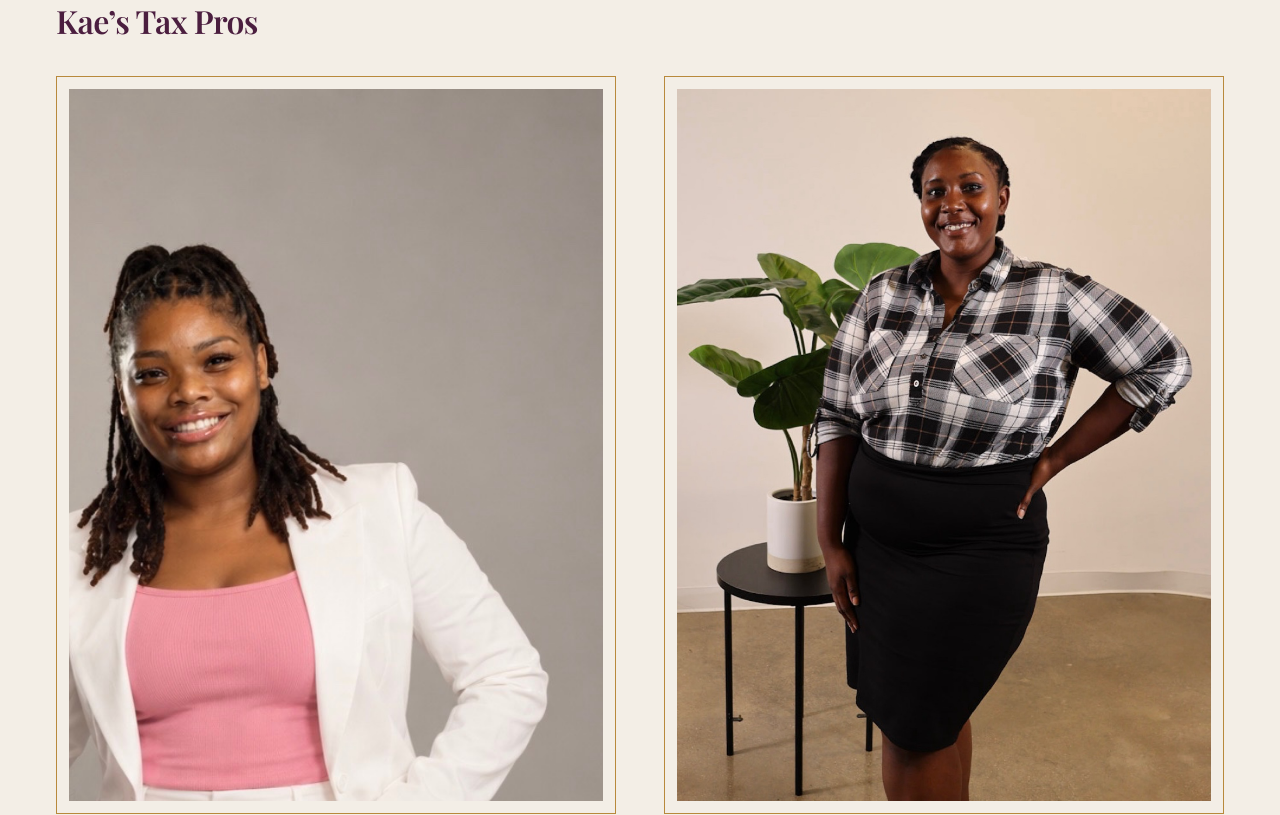
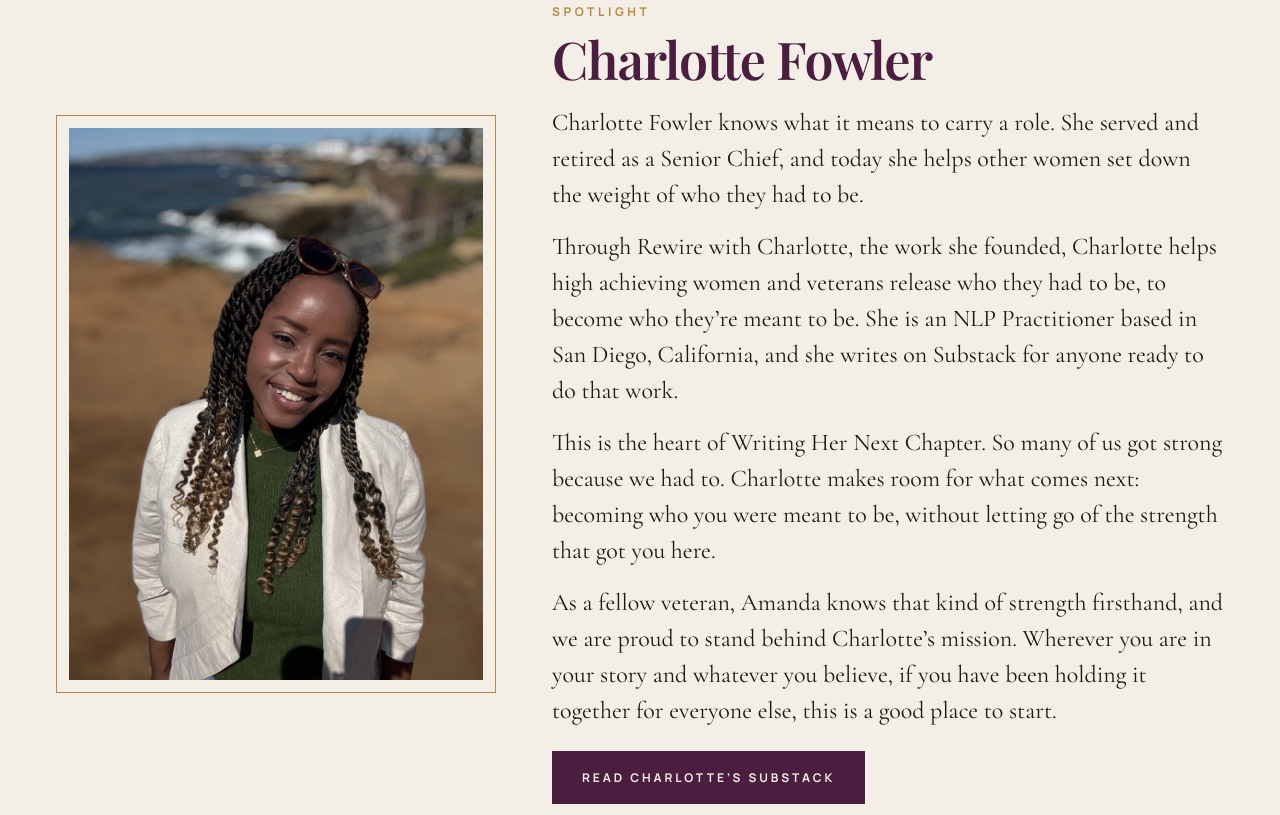
Before and after one commit to whatwebuildfromhere/whatwebuildfromhere.github.io, a plain HTML site: page spotlights.html in a window 1280 px wide. Shown: the part 1513-2328 px from the top of the page. Drawn offline with nearby package versions, Linux system fonts and the light colour scheme; a web font is replaced by a local one.

Commit message:
Add a Women We Support spotlight for Charlotte Fowler (#27)
* Add a Women We Support spotlight for Charlotte Fowler.

Local only. Homepage card and spotlights.html#charlotte story, with her Substack as the button. Not for publish until Amanda approves.

* Describe Charlotte Fowler's photo in the alt text.

Match the other Women We Support portraits with a short, factual description of the photo.

```diff
--- a/spotlights.html
+++ b/spotlights.html
@@ -26,12 +26,14 @@ section{padding:110px 56px} .lbl{display:flex;gap:18px;align-items:baseline;font
 .spotline{font-family:'Playfair Display',serif;font-style:italic;font-weight:500;font-size:24px;line-height:1.35;color:#B8893B;margin:14px 0 0}
 .spotbody{font-family:'Cormorant Garamond',serif;font-size:24px;line-height:1.5;margin:20px 0 22px}
 .spotbody a{color:#4B1E3F}
+.spotstory{font-family:'Cormorant Garamond',serif;font-size:24px;line-height:1.5;margin:20px 0 22px}
+.spotstory p+p{margin-top:16px}
 .spottags{display:flex;flex-wrap:wrap;gap:10px;margin:0 0 28px}
 .spottags span{border:1px solid #B8893B;color:#4B1E3F;padding:8px 14px;font-family:Manrope,sans-serif;font-size:11px;letter-spacing:.18em;text-transform:uppercase;font-weight:700}
 .bizacts{display:flex;flex-wrap:wrap;gap:12px;align-items:center}
 .spot .bizacts .btn{margin:0}
 #business .spot + .spot{margin-top:72px}
-#kore,#eva{scroll-margin-top:24px}
+#kore,#eva,#charlotte{scroll-margin-top:24px}
 .kaes-team{margin-top:72px}
 #business h3.kaes-heading{font-family:'Playfair Display',serif;font-weight:600;font-size:32px;line-height:1.15;letter-spacing:-.02em;color:#4B1E3F;margin:0 0 36px}
 .kaes-grid{display:grid;grid-template-columns:1fr 1fr;gap:48px;align-items:start}
@@ -84,7 +86,7 @@ footer h5{font-size:11px;letter-spacing:.28em;text-transform:uppercase;color:#B8
   section { padding: 64px 22px; }
   .lbl { margin-bottom: 32px; flex-wrap: wrap; }
   .intro h2, #business h3, #travel h3, #first-chapters h3, .who { font-size: 42px; }
-  .intro p, .spotbody, .partner .copy p, .hold p { font-size: 22px; }
+  .intro p, .spotbody, .spotstory, .partner .copy p, .hold p { font-size: 22px; }
   .spot, .partner { grid-template-columns: 1fr; gap: 28px; }
   .spot h4 { font-size: 36px; }
   .spotline { font-size: 22px; }
@@ -111,6 +113,12 @@ footer h5{font-size:11px;letter-spacing:.28em;text-transform:uppercase;color:#B8
 </section>
 <section id="business"><div class="lbl">Business Spotlight</div>
 <article class="spot"><figure class="spotph"><img src="assets/support/brandi-barnes-2.jpg" alt="Ms. Brandi Barnes, a woman in a green dress seated on stone steps among lavender"></figure><div class="spotcopy"><div class="kicker">Spotlight</div><h4>Ms. Brandi Barnes</h4><p class="spotline">Veteran. Mom. Founder of Favor Forward. Owner of Designs by BCE.</p><p class="spotbody">Brandi served her country, and now she pours that same heart into her family and her business. She is also the founder of <a href="https://www.favorforwardfoundation.org/" target="_blank" rel="noopener noreferrer">Favor Forward Foundation</a>, turning compassion into practical action. Through <a href="https://www.designsbybce.com/" target="_blank" rel="noopener noreferrer">Designs by BCE</a>, she offers event services, custom gifts, and party favors, and all that comes with them, to make life&rsquo;s big moments unforgettable, from baby showers and gender reveals to graduations and beyond.</p><div class="spottags"><span>Event Services</span><span>Custom Gifts</span><span>Party Favors</span></div><div class="bizacts"><a class="btn" href="https://www.designsbybce.com/" target="_blank" rel="noopener noreferrer">Visit Her Website</a><a class="btn o" href="https://www.etsy.com/shop/GiftsOfFavor" target="_blank" rel="noopener noreferrer">Shop her Etsy</a><a class="btn o" href="https://www.instagram.com/bcedesigns/" target="_blank" rel="noopener noreferrer">Follow on Instagram</a></div></div></article>
+<article class="spot" id="charlotte"><figure class="spotph"><img src="assets/support/charlotte-fowler.jpg" alt="Charlotte Fowler of Rewire with Charlotte, a woman in a white jacket standing by the coast"></figure><div class="spotcopy"><div class="kicker">Spotlight</div><h4>Charlotte Fowler</h4><div class="spotstory">
+<p>Charlotte Fowler knows what it means to carry a role. She served and retired as a Senior Chief, and today she helps other women set down the weight of who they had to be.</p>
+<p>Through Rewire with Charlotte, the work she founded, Charlotte helps high achieving women and veterans release who they had to be, to become who they&rsquo;re meant to be. She is an NLP Practitioner based in San Diego, California, and she writes on Substack for anyone ready to do that work.</p>
+<p>This is the heart of Writing Her Next Chapter. So many of us got strong because we had to. Charlotte makes room for what comes next: becoming who you were meant to be, without letting go of the strength that got you here.</p>
+<p>As a fellow veteran, Amanda knows that kind of strength firsthand, and we are proud to stand behind Charlotte&rsquo;s mission. Wherever you are in your story and whatever you believe, if you have been holding it together for everyone else, this is a good place to start.</p>
+</div><div class="bizacts"><a class="btn" href="https://rewirewithcharlotte.substack.com/" target="_blank" rel="noopener noreferrer">Read Charlotte&rsquo;s Substack</a></div></div></article>
 <div class="kaes-team">
 <h3 class="kaes-heading">Kae&rsquo;s Tax Pros</h3>
 <div class="kaes-grid">
```
Also changed, not shown: index.html (+1 -0 lines), assets/support/charlotte-fowler.jpg (added).
